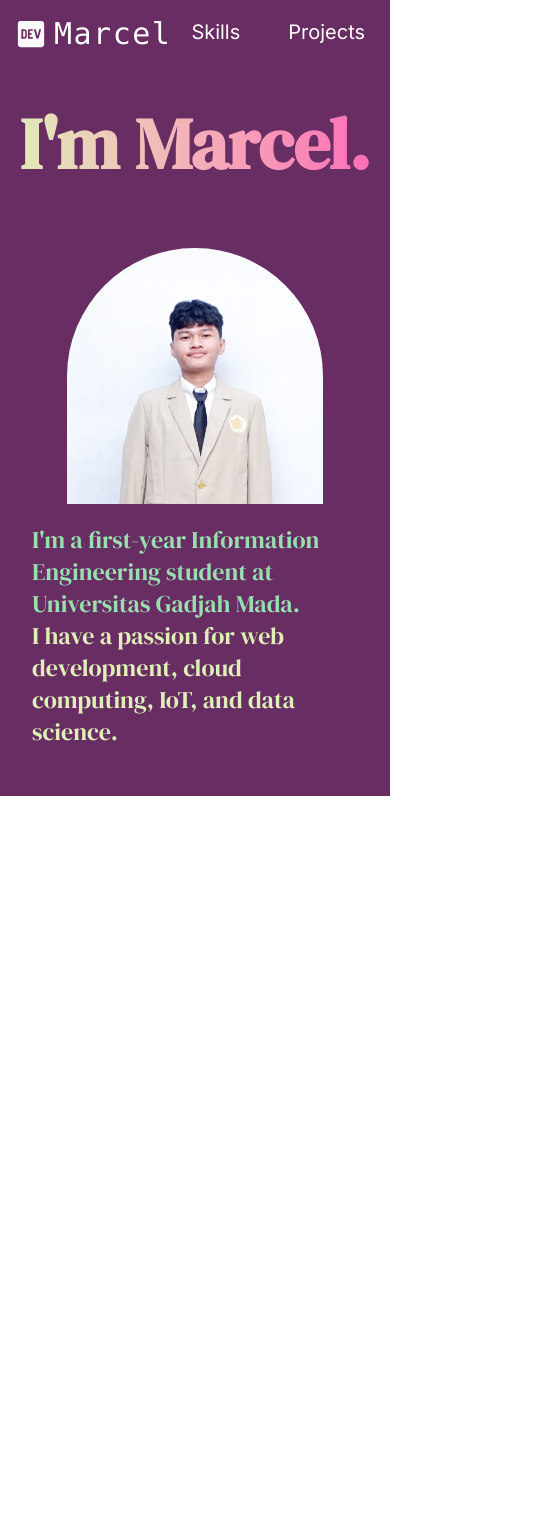
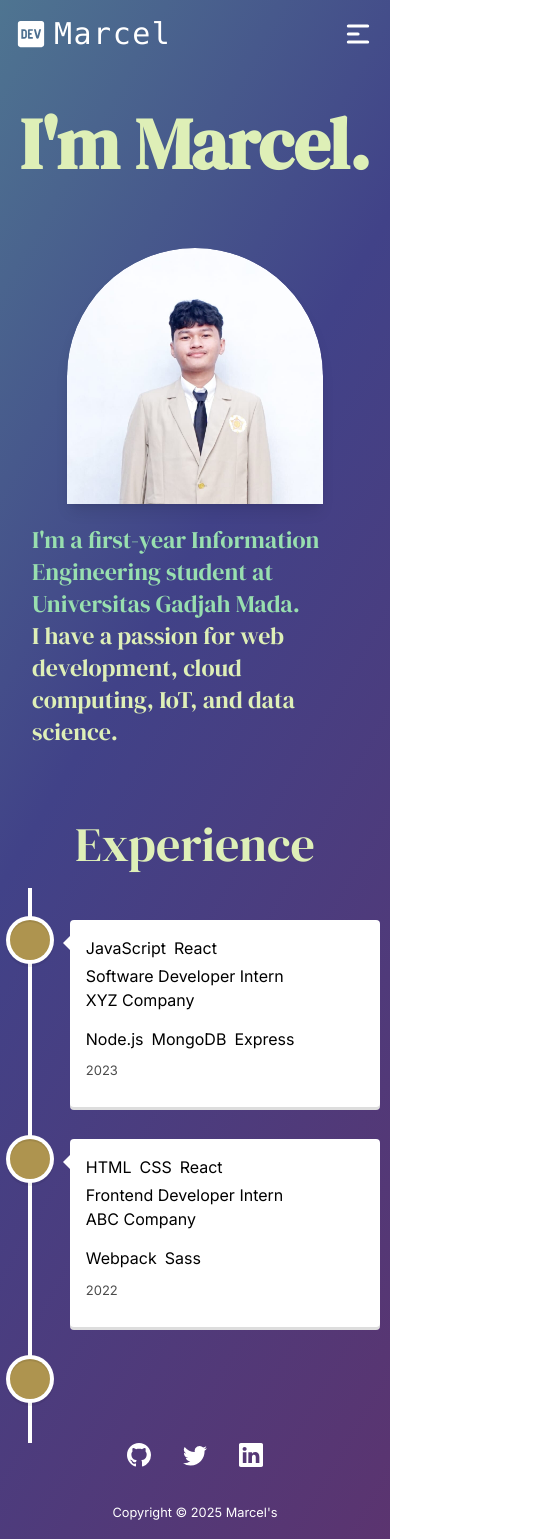
Before and after one commit to dnday/portfolio-1, a React (Vite) app: page /about in a window 390 px wide. Shown: the whole page, 537 px wide, since content can reach past the window. Before the commit the page ends 844 px from the top, so only its background shows below. Built offline with nearby package versions, Linux system fonts and the light colour scheme.

Commit message:
feat: edit responsive design, add footer, edit experience in about components

```diff
--- a/package.json
+++ b/package.json
@@ -13,9 +13,12 @@
     "@tailwindcss/vite": "^4.0.17",
     "framer-motion": "^12.6.2",
     "react": "^19.0.0",
+    "react-bootstrap": "^2.10.9",
     "react-dom": "^19.0.0",
     "react-icons": "^5.5.0",
     "react-router-dom": "^7.4.1",
+    "react-scroll": "^1.9.3",
+    "react-vertical-timeline-component": "^3.5.3",
     "tailwindcss": "^4.0.17",
     "yarn-install": "^1.0.0"
   },
--- a/src/components/about.jsx
+++ b/src/components/about.jsx
@@ -1,33 +1,132 @@
-import React from "react";
+import React, { useEffect, useState } from "react";
 import HeroPic from "../assets/self2.jpg"; // Assuming the image is stored here
+import {
+  VerticalTimeline,
+  VerticalTimelineElement,
+} from "react-vertical-timeline-component";
+import "react-vertical-timeline-component/style.min.css";
+import Badge from "react-bootstrap/Badge";
 
 const About = () => {
+  const [inView, setInView] = useState(false);
+
+  const resumeExperience = [
+    {
+      title: "Software Developer Intern",
+      company: "XYZ Company",
+      years: "2023",
+      mainTech: ["JavaScript", "React"],
+      technologies: ["Node.js", "MongoDB", "Express"],
+    },
+    {
+      title: "Frontend Developer Intern",
+      company: "ABC Company",
+      years: "2022",
+      mainTech: ["HTML", "CSS", "React"],
+      technologies: ["Webpack", "Sass"],
+    },
+  ];
+
+  const resumeBasicInfo = {
+    section_name: { experience: "Experience" },
+  };
+
+  const sectionName = resumeBasicInfo.section_name.experience;
+
+  const work = resumeExperience.map((work, i) => {
+    const technologies = work.technologies;
+    const mainTechnologies = work.mainTech;
+
+    const mainTech = mainTechnologies.map((technology, i) => {
+      return (
+        <Badge pill className="main-badge mr-2 mb-2" key={i}>
+          {technology}
+        </Badge>
+      );
+    });
+
+    const tech = technologies.map((technology, i) => {
+      return (
+        <Badge pill className="experience-badge mr-2 mb-2" key={i}>
+          {technology}
+        </Badge>
+      );
+    });
+
+    return (
+      <VerticalTimelineElement
+        className={`vertical-timeline-element--work ${inView ? "animate" : ""}`}
+        date={work.years}
+        iconStyle={{
+          background: "#AE944F",
+          color: "#fff",
+          textAlign: "center",
+        }}
+        icon={<i className="fab fa-angular experience-icon"></i>}
+        key={i}
+      >
+        <div style={{ textAlign: "left", marginBottom: "4px" }}>{mainTech}</div>
+        <h3 className="vertical-timeline-element-title" style={{ textAlign: "left" }}>
+          {work.title}
+        </h3>
+        <h4 className="vertical-timeline-element-subtitle" style={{ textAlign: "left" }}>
+          {work.company}
+        </h4>
+        <div style={{ textAlign: "left", marginTop: "15px" }}>{tech}</div>
+      </VerticalTimelineElement>
+    );
+  });
+
+  useEffect(() => {
+    const observer = new IntersectionObserver(
+      (entries) => {
+        entries.forEach((entry) => {
+          if (entry.isIntersecting) {
+            setInView(true);
+            observer.unobserve(entry.target); // Stop observing once it's in view
+          }
+        });
+      },
+      { threshold: 0.5 } // Trigger when 50% of the element is in view
+    );
+
+    const timelineElements = document.querySelectorAll('.vertical-timeline-element');
+    timelineElements.forEach((element) => observer.observe(element));
+
+    return () => {
+      observer.disconnect(); // Cleanup observer on unmount
+    };
+  }, []);
+
   return (
     <>
+      {/* Title Section */}
       <div className="mt-10">
-            <h1 className="font-serif flex justify-center items-center text-7xl font-semibold text-transparent bg-clip-text bg-gradient-to-r from-yellowg to-pink-400 mb-4 sm:mb-0">
+        <h1 className="font-serif text-7xl font-semibold text-yellowg text-center mb-4 sm:mb-0">
           I'm Marcel.
         </h1>
       </div>
 
+      {/* About Content */}
       <div className="flex justify-center items-center">
         <div className="max-w-7xl flex flex-col mt-5 sm:flex-row items-center p-8">
-                {/* Image container */}
-                <div className="w-full sm:w-auto sm:mr-10 mb-5">
-                    <div className="flex justify-center overflow-hiddenshadow-lg rounded-t-full">
+          {/* Image Container */}
+          <div className="w-full sm:w-auto sm:mr-10 mb-5 flex justify-center">
+            <div className="overflow-hidden rounded-t-full shadow-lg">
               <img
                 src={HeroPic}
                 alt="Picture of Developer"
-                        className="object-cover rounded-t-full w-64 h-64 sm:w-64 sm:h-64 scale-100 transition duration-300 ease-in-out hover:scale-110 hover:shadow-2xl"
+                className="object-cover rounded-t-full w-64 h-64 sm:w-64 sm:h-64 transform transition duration-300 ease-in-out hover:scale-110 hover:shadow-2xl"
               />
             </div>
           </div>
 
+
          {/* Text container */}
          <div className="w-full">
             <div className="text-left border-0 rounded-xl background-radient sm:text-left">
-                        <p className="text-2xl text-yellowg mb-4 font-serif">
-                            <span className="text-2xl sm:text-5xl text-greeny">
+                        <p className="text-2xl text-yellowg font-serif">
+                            <span className="text-2xl mb-7 sm:text-5xl text-greeny">
                                 I'm a first-year Information Engineering student at Universitas
                                 Gadjah Mada.
                             </span>
@@ -38,6 +137,29 @@ return (
                 </div>
             </div>
         </div>
+
+
+
+      </div>
+
+      {/* Experience Section */}
+      <div className="flex justify-center items-center mt-10">
+        <h2 className="text-yellowg font-serif text-5xl">Experience</h2>
+      </div>
+
+      {/* Timeline */}
+      <div className="col-md-8 mx-auto mt-5">
+        <VerticalTimeline>
+          {work}
+          <VerticalTimelineElement
+            iconStyle={{
+              background: "#AE944F",
+              color: "#fff",
+              textAlign: "center",
+            }}
+            icon={<i className="fas fa-hourglass-start mx-auto experience-icon"></i>}
+          />
+        </VerticalTimeline>
       </div>
     </>
   );
--- a/src/components/footer.jsx
+++ b/src/components/footer.jsx
@@ -1,6 +1,38 @@
+import { BsGithub, BsTwitter, BsLinkedin } from "react-icons/bs";
 
 export default function Footer() {
+  // Social media links and website name
+  const socialLinks = [
+    { name: "Github", url: "https://github.com/dnday", icon: <BsGithub size={24} className="text-white" /> },
+    { name: "Twitter", url: "https://twitter.com/marcel9994", icon: <BsTwitter size={24} className="text-white" /> },
+    { name: "LinkedIn", url: "https://linkedin.com/in/marcelinus-dinoglide-yoga-prakoso", icon: <BsLinkedin size={24} className="text-white" /> },
+  ];
+
+  const websiteName = "Marcel's";
+
   return (
-    <div>Footer</div>
-  )
+    <footer className="text-white">
+      <div className="col-md-12">
+        {/* Social Links */}
+        <div className="social-links flex justify-center mb-4">
+          {socialLinks.map((network) => (
+            <span key={network.name} className="mx-4">
+              <a href={network.url} target="_blank" rel="noopener noreferrer">
+                {network.icon}
+              </a>
+            </span>
+          ))}
+        </div>
+
+        {/* Copyright Info */}
+        <div className="copyright py-4 flex justify-center items-center text-center">
+          <div className="container">
+            <small>
+              Copyright &copy; {new Date().getFullYear()} {websiteName}
+            </small>
+          </div>
+        </div>
+      </div>
+    </footer>
+  );
 }
--- a/src/components/main.jsx
+++ b/src/components/main.jsx
@@ -8,14 +8,15 @@ import Footer from "./footer";
 
 const Main = () => {
   return (
-    <div className="font-inter bg-purpled">
+    <div className="font-inter gradient-background">
       <Nav />
       <Routes>
-        <Route path="/" element={<Hero />} />
+        <Route path="/home" element={<Hero />} />
         <Route path="/skills" element={<Skill />} />
         <Route path="/projects" element={<Project />} />
         <Route path="/about" element={<About />} />
       </Routes>
+      <Footer />
     </div>
   );
 };
--- a/src/components/nav.jsx
+++ b/src/components/nav.jsx
@@ -18,15 +18,15 @@ const Nav = () => {
     <>
       <div className="flex justify-between items-center p-4 lg:flex-row">
         <div>
-          <a href="#" className="text-white font-mono text-3xl tracking-wider flex items-center">
+          <Link to="/home" className="text-white font-mono text-3xl tracking-wider flex items-center">
             <FaDev className="mr-2" />
             Marcel
-          </a>
+          </Link>
         </div>
 
         {/* Desktop menu */}
         <div className="flex gap-x-4">
-          <div className="sm:hidden lg:block space-x-2">
+          <div className="hidden lg:block space-x-2">
             <Link to="/skills" className="text-white hover:bg-yellowg hover:text-black rounded-full px-5 py-2 text-xl">Skills</Link>
             <Link to="/projects" className="text-white hover:bg-yellowg hover:text-black rounded-full px-5 py-2 text-xl">Projects</Link>
             <Link to="/about" className="text-white hover:bg-yellowg hover:text-black rounded-full px-5 py-2 text-xl">About</Link>
@@ -45,7 +45,7 @@ const Nav = () => {
 
       {/* Mobile dropdown menu */}
       {toggle && (
-        <div className="sm:block lg:hidden mt-4 px-4">
+        <div className="lg:hidden mt-4 px-4">
           <ul>
             <li>
               <Link to="/skills" className="text-white text-xl mb-2 cursor-pointer">Skills</Link>
--- a/src/components/project.jsx
+++ b/src/components/project.jsx
@@ -5,39 +5,40 @@ import Proj3IMG from '../assets/Project3.png';  // Assuming you have a third ima
 export default function Project() {
   return (
     <>
-      <div className="m-20 mt-0 max-w-full rounded-2xl shadow-lg">
-        <div className="grid justify-items-center m-10">
-          <h1 className=" font-serif  text-7xl text-yellowg">Projects</h1>
+      <div className="m-20 mt-0 max-w-full rounded-2xl">
+        <div className="flex justify-center m-10">
+          <h1 className="font-serif text-7xl font-semibold text-yellowg">Projects.</h1>
         </div>
         <div>
           <div className="grid sm:grid-cols-1 md:grid-cols-2 gap-8 p-5">
             {/* Project 1 */}
-            <div className="max-w-md mx-auto bg-greeno rounded-xl shadow-md overflow-hidden md:max-w-2xl">
+            <div className="max-w-md mx-auto bg-yellowg rounded-xl shadow-4xl overflow-hidden md:max-w-2xl">
               <div className="flex flex-col xl:flex-row gap-5">
                 <div className="p-8">
-                  <div className="uppercase tracking-wide text-sm text-yellowg font-semibold">
+                  <div className="uppercase tracking-wide text-sm text-purpled font-semibold">
                     Movie Recommendation Bot Twitter
                   </div>
-                  <p className="mt-2 text-black">
+                  <p className="mt-2 text-gray-500">
                     This is a movie recommendation bot from IMDB using Python, Tweepy, and IMDB API.
                   </p>
-                  <p className='mt-4'>Python, Tweepy, IMDB API</p>
+                  <p className='mt-4 text-black'>Python, Tweepy, IMDB API</p>
                   <a
                     href="https://github.com/dnday/movie-twitter-bot" target='_blank'
-                    className="mt-4 inline-block px-6 py-2 border-2 bg-yellowg border-greeno text-black rounded-full hover:bg-blu hover:text-white transition duration-300 ease-in-out"
+                    className="mt-4 inline-block px-6 py-2 border-2 bg-greeno border-greeno text-black rounded-full hover:bg-blu hover:text-white transition duration-300 ease-in-out"
                   >Link Here</a>
                 </div>
                 <div className="md:shrink-0 flex justify-center items-center p-6">
-                  <img src={Proj1IMG} alt="Movie Recommendation Bot" className="object-cover rounded-lg w-72 h-72 p-4"/>
+                  <a href="https://github.com/dnday/movie-twitter-bot" target='_blank'><img src={Proj1IMG} alt="Movie Recommendation Bot" className="object-cover rounded-lg w-72 h-72 p-4 cursor-pointer "/></a>
                 </div>
               </div>
             </div>
 
+
             {/* Project 2 */}
-            <div className="max-w-md mx-auto bg-indigo-100 rounded-xl shadow-md overflow-hidden md:max-w-2xl">
+            <div className="max-w-md mx-auto bg-yellowg rounded-xl shadow-md overflow-hidden md:max-w-2xl ">
               <div className="flex flex-col xl:flex-row gap-5">
                 <div className="p-8">
-                  <div className="uppercase tracking-wide text-sm text-indigo-500 font-semibold">
+                  <div className="uppercase tracking-wide text-sm text-blu font-semibold">
                     Book Management
                   </div>
                   <p className="mt-2 text-gray-500">
@@ -46,7 +47,7 @@ export default function Project() {
                   <p className='mt-4'>Golang, MongoDB, REST API</p>
                   <a
                     href="https://github.com/dnday/golangproject" target='_blank'
-                    className="mt-4 inline-block px-6 py-2 border-2 bg-indigo-300 border-indigo-300 text-indigo-900 rounded-full hover:bg-indigo-900 hover:text-white transition duration-300 ease-in-out"
+                    className="mt-4 inline-block px-6 py-2 border-2 bg-greeno border-greeno text-black rounded-full hover:bg-blu hover:text-white transition duration-300 ease-in-out"
                   >Link Here</a>
                 </div>
                 <div className="md:shrink-0 flex justify-center items-center p-6">
@@ -54,12 +55,12 @@ export default function Project() {
                 </div>
               </div>
             </div>
-            </div>
+          </div>
 
-            {/* Optional: If you want to add more projects, you can uncomment the following section */}
+          {/* Optional: If you want to add more projects, you can uncomment the following section */}
           {/* <div className="grid sm:grid-cols-1 md:grid-cols-2 gap-8 p-5"> */}
             {/* Project 3 */}
-            {/* <div className="max-w-md mx-auto bg-white rounded-xl shadow-md overflow-hidden md:max-w-2xl hover:animate-pulse">
+            {/* <div className="max-w-md mx-auto bg-white rounded-xl shadow-md overflow-hidden md:max-w-2xl hover:animate-pulse animate-slideInFromBottom">
               <div className="flex flex-col xl:flex-row gap-5">
                 <div className="p-8">
                   <div className="uppercase tracking-wide text-sm text-indigo-500 font-semibold">
--- a/src/index.css
+++ b/src/index.css
@@ -13,3 +13,32 @@
     --color-yellowg:#DEEFB7;
 
   }
+
+  @keyframes gradient-animation {
+    0% {
+      background-position: 0% 50%;
+    }
+    50% {
+      background-position: 100% 50%;
+    }
+    100% {
+      background-position: 0% 50%;
+    }
+  }
+
+  .gradient-background {
+    background: linear-gradient(300deg, var(--color-purpled), var(--color-blu), var(--color-greeno));
+    background-size: 180% 180%;
+    animation: gradient-animation 18s ease infinite;
+  }
+
+  .vertical-timeline-element--work {
+    opacity: 0;
+    transform: translateY(30px);
+    transition: opacity 0.5s ease, transform 0.5s ease;
+  }
+
+  .vertical-timeline-element--work.animate {
+    opacity: 1;
+    transform: translateY(0);
+  }
```
Also changed, not shown: src/components/hero.jsx (+11 -15 lines), 2 other files (tests, documents, lock files or other folders). Lines whose indentation alone changed are shown as unchanged.
